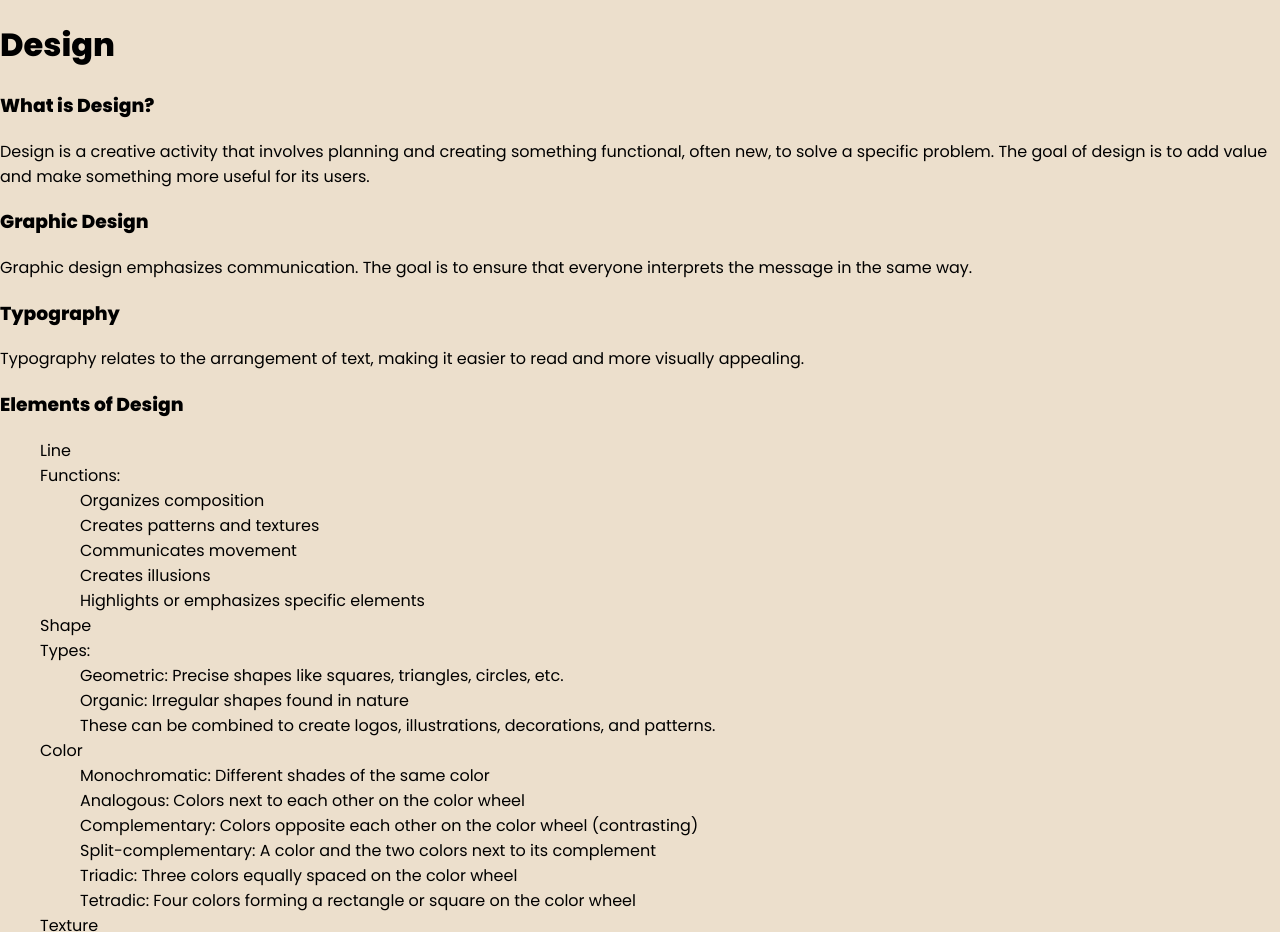
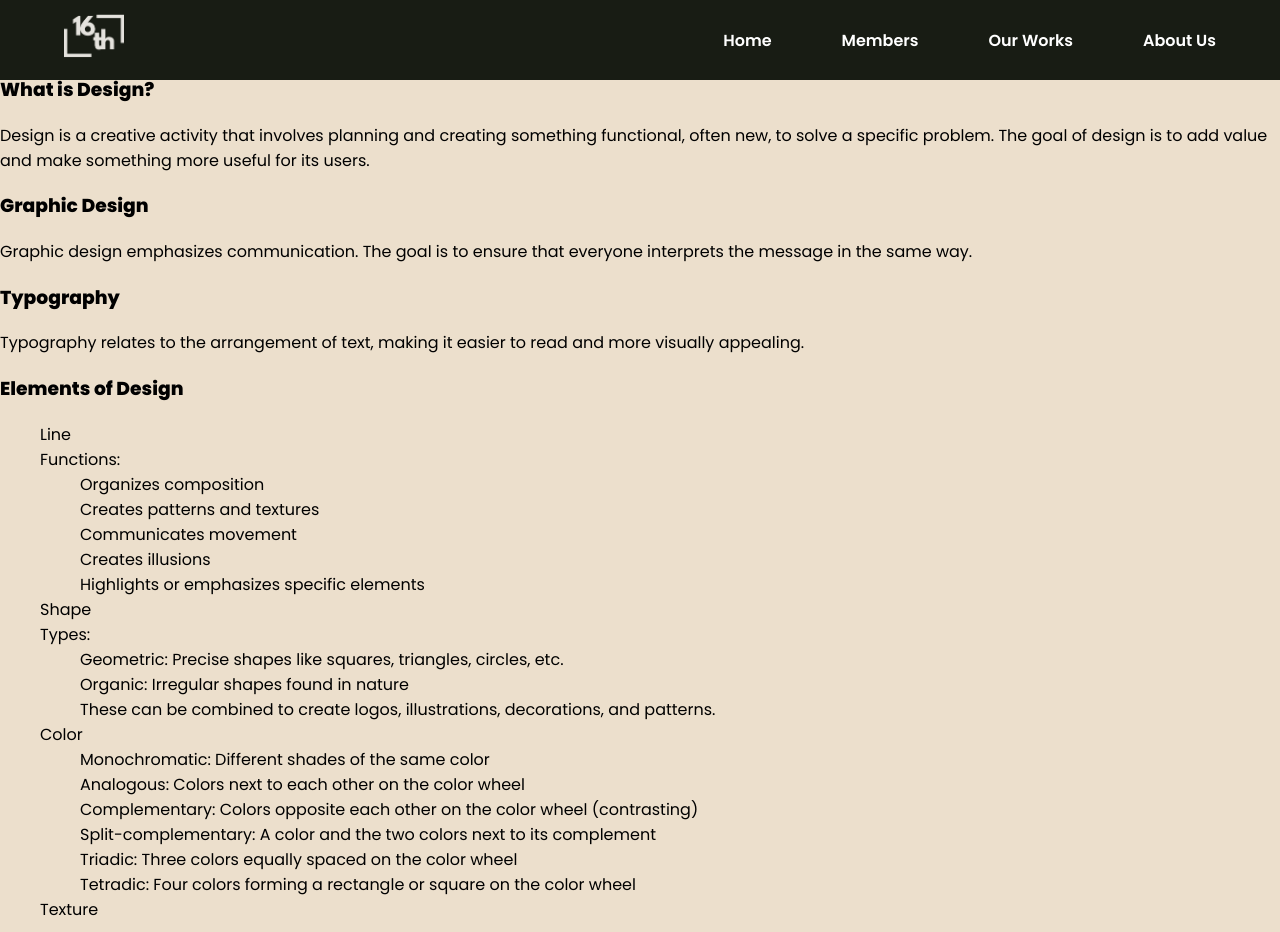
Before and after one commit to Etern1tyDark/kpp-bms, a plain HTML site: page pages/design.html in a window 1280 px wide. Shown: the top 932 px of the page. Drawn offline with Linux system fonts and the light colour scheme; files that its build step writes are made by us from their sources.

Commit message:
feat: navbar

```diff
--- a/pages/design.html
+++ b/pages/design.html
@@ -5,9 +5,26 @@
     <meta name="viewport" content="width=device-width, initial-scale=1.0">
     <title>KPP BMS - Design</title>
     <link href="https://fonts.googleapis.com/css2?family=Poppins:wght@200;400;600;800&display=swap" rel="stylesheet">
-    <link href="./css/pages.css" rel="stylesheet" />
+    <link href="../css/pages.css" rel="stylesheet" />
+    <link href="../css/navbar.css" rel="stylesheet" />
 </head>
 <body>
+    <div class="overlay">
+        <header>
+            <a href="../index.html#home">
+                <img src="../assets/header_logo.png" alt="" width="12%"/>
+            </a>
+
+            <nav class="navbar">
+                <a class="home-link" href="../index.html#home">Home</a>
+                <a class="members-link" href="../index.html#members">Members</a>
+                <a class="our-works-link" href="../index.html#works">Our Works</a>
+                <a class="about-link" href="../index.html#about">About Us</a>
+            </nav>
+        </header>
+    </div>
+
+    <section id="main">
         <h1>Design</h1>
         <h3>What is Design?</h3>
         <p>
@@ -64,5 +81,12 @@
         <p>
             These principles and elements form the foundation of effective design. When applied correctly, they enhance both functionality and visual appeal.
         </p>
+    </section>
+
+    <section id="works">
+        <h1>Works</h1>
+
+        <!-- TODO -->
+    </section>
 </body>
 </html>
```
Also changed, not shown: index.html (+1 -1 lines), pages/copywriting.html (+25 -1 lines), pages/photography.html (+25 -1 lines), pages/website.html (+25 -1 lines). Lines whose indentation alone changed are shown as unchanged.
